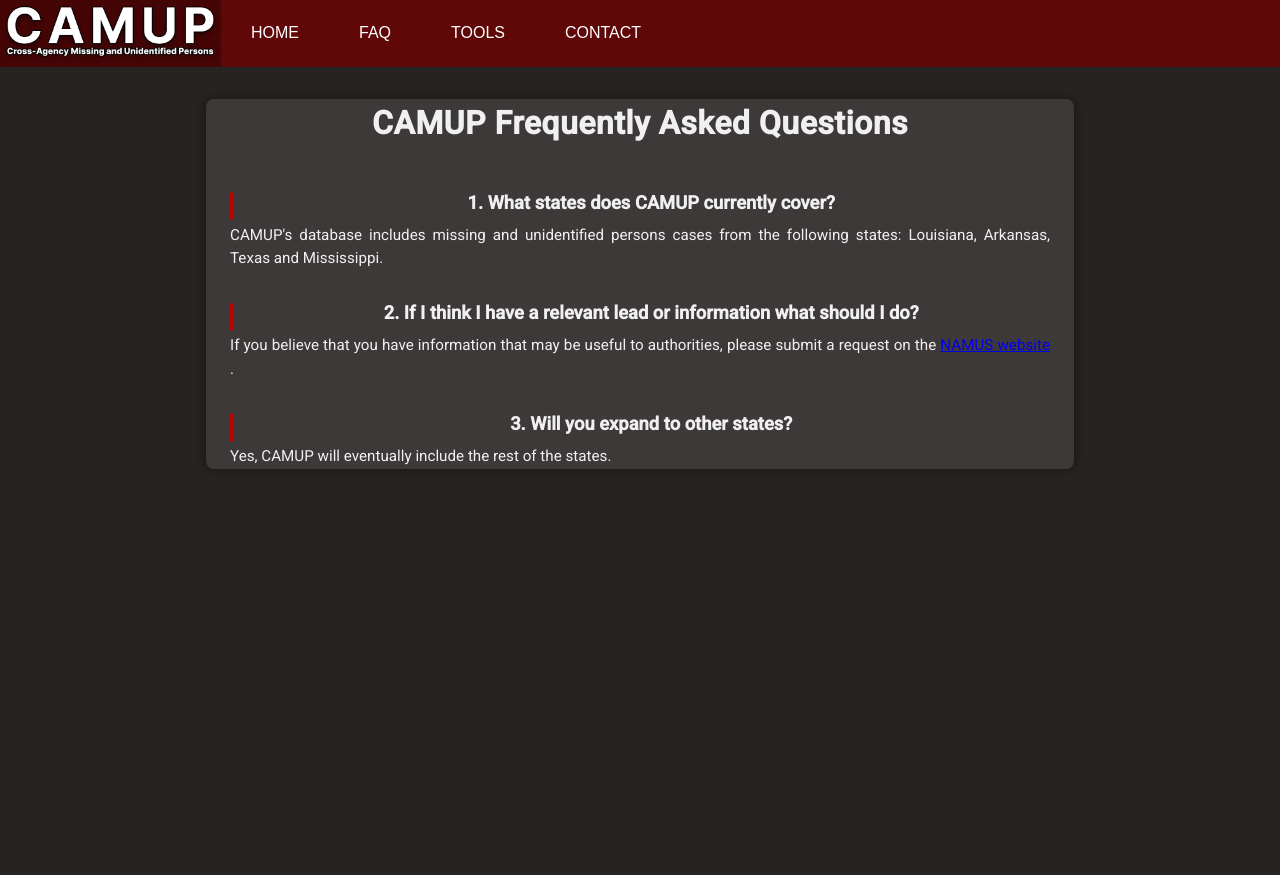
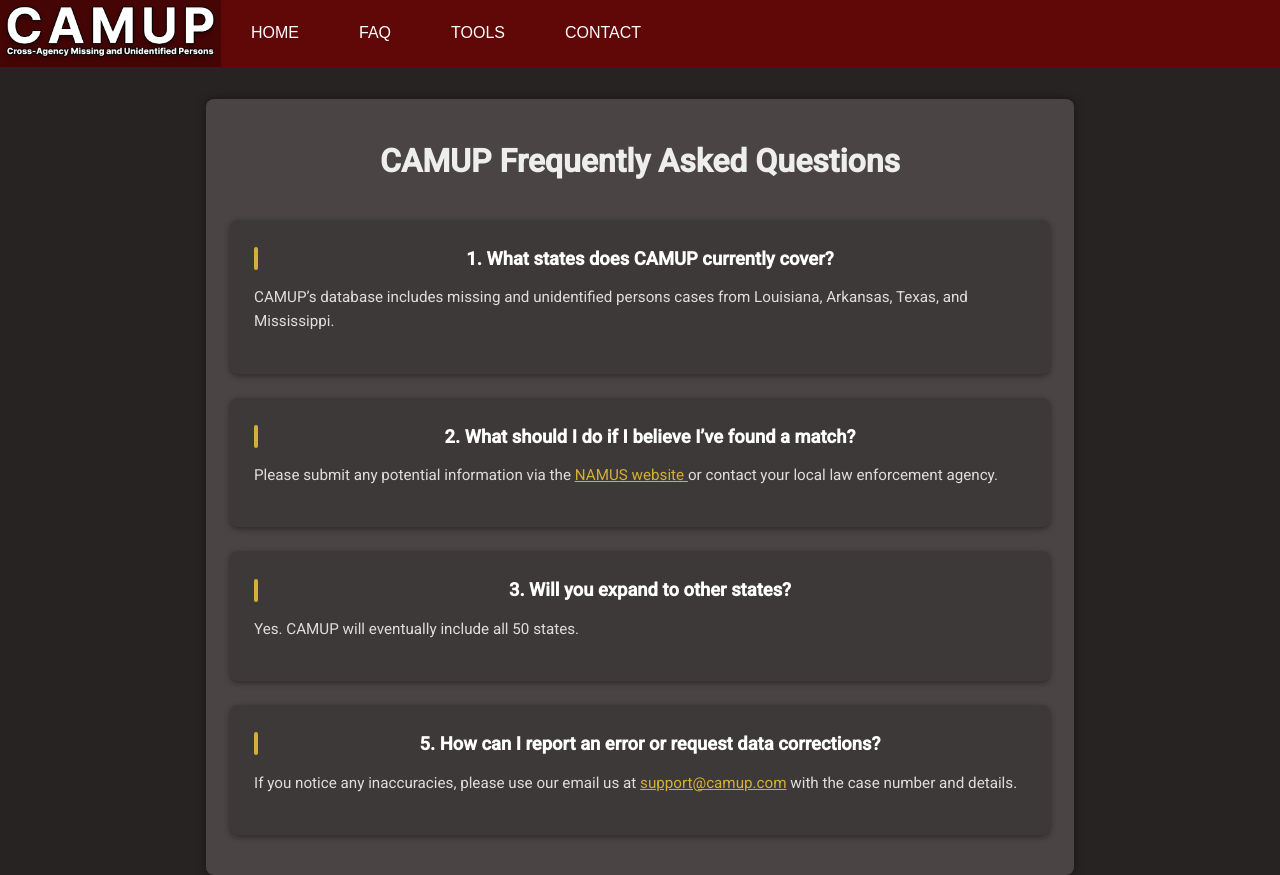
Before and after one commit to AlexanderMoline/Capstone490, an Angular app: page /faq in a window 1280 px wide. Before the commit the page ends 800 px from the top, so only its background shows below. Built offline with nearby package versions, Linux system fonts and the light colour scheme.

Commit message:
Updated UI/UX for FAQ and Contact pages

```diff
--- a/src/app/contact/contact.component.css
+++ b/src/app/contact/contact.component.css
@@ -1,58 +1,102 @@
-/* ----------  Contact page ---------- */
+:root {
+  --bg-dark: #282323;
+  --card-bg: #555; /* consistent card bg */
+  --container-bg: #4b4444; /* wrapper bg */
+  --text-light: #eee;
+  --text-muted: #ccc;
+  --accent-gold: #d4af37; /* section accent */
+  --shadow: rgba(0, 0, 0, 0.4);
+}
 
 .contact-container {
+  background: var(--container-bg);
+  border-radius: 8px;
   max-width: 960px;
-  margin: 2.5rem auto 4rem;
-  padding: 0 1.5rem;
-  color: #f0f0f0;
+  margin: 2.5rem auto;
+  padding: 2rem 1.5rem;
+  box-shadow: 0 2px 8px var(--shadow);
+  color: var(--text-light);
+  text-align: center;
 }
 
 .contact-container h1 {
-  text-align: center;
+  font-family: "Inknut Antiqua", serif;
   font-size: 2rem;
   margin-bottom: 2rem;
 }
 
-.contact-table {
-  width: 100%;
-  border-collapse: collapse;
-  font-size: 0.95rem;
+/* Grid of cards */
+.contact-card-group {
+  display: grid;
+  grid-template-columns: repeat(auto-fill, minmax(260px, 1fr));
+  gap: 1.5rem;
 }
 
-.contact-table th,
-.contact-table td {
-  padding: 0.75rem 0.9rem;
+/* Individual card */
+.contact-card {
+  background: var(--bg-dark);
+  border-radius: 8px;
+  padding: 1.5rem;
+  display: flex;
+  flex-direction: column;
+  justify-content: space-between;
+  transition: border-color 0.2s ease;
+  border: 2px solid transparent;
+}
+
+/* Hover: subtle gold border */
+.contact-card:hover {
+  border-color: var(--accent-gold);
+}
+
+/* Name styling with underline accent */
+.contact-name {
+  font-family: "Inknut Antiqua", serif;
+  font-size: 1.3rem;
+  margin-bottom: 1rem;
+  position: relative;
+}
+.contact-name::after {
+  content: "";
+  display: block;
+  width: 60px;
+  height: 3px;
+  background: var(--accent-gold);
+  margin: 0.5rem auto 0;
+}
+
+/* Details */
+.contact-details p {
+  margin: 0.5rem 0;
+  color: #ddd;
+  line-height: 1.5;
   text-align: left;
 }
-
-.contact-table thead th {
-  background: #600707;
-  font-weight: 600;
+.contact-details strong {
+  color: var(--text-light);
+}
+.contact-details a {
+  color: var(--accent-gold);
+  text-decoration: none;
+}
+.contact-details a:hover {
+  text-decoration: underline;
 }
 
-.contact-table tbody tr:nth-child(even) {
-  background: #2e2b2b;
-}
-.contact-table tbody tr:nth-child(odd) {
-  background: #242222;
+/* Responsive: single column on small screens */
+@media (max-width: 600px) {
+  .contact-card-group {
+    grid-template-columns: 1fr;
+  }
 }
 
-.contact-table tbody tr:hover {
-  background: #600707;
+.contact-container {
+  /* Direct override of the container background */
+  background: #4b4444;
 }
 
-.contact-table a {
-  color: #d1e7ff;
-  text-decoration: underline;
+.contact-card {
+  background: var(--bg-dark);
+  outline: solid;
+  outline-color: #d4af37;
 }
-.contact-table a:hover {
-  color: #ffffff;
-}
-
-/* Optional slight rounding on large screens */
-@media (min-width: 992px) {
-  .contact-table {
-    border-radius: 6px;
-    overflow: hidden;
-  }
-}
--- a/src/app/contact/contact.component.html
+++ b/src/app/contact/contact.component.html
@@ -1,51 +1,73 @@
-<div class="contact-container">
-  <h1>Contacts</h1>
+<!-- contact.component.html -->
+<section class="contact-container">
+  <h1>Meet The Team</h1>
 
-  <table class="contact-table">
-    <thead>
-      <tr>
-        <th>Name</th>
-        <th>Email</th>
-        <th>Major</th>
-        <th>Responsibilities</th>
-      </tr>
-    </thead>
+  <div class="contact-card-group">
+    <div class="contact-card">
+      <h2 class="contact-name">Abby Bourgeoius</h2>
+      <div class="contact-details">
+        <p>
+          <strong>Email:</strong><br /><a href="mailto:C00447695@louisiana.edu"
+            >C00447695&#64;louisiana.edu</a
+          >
+        </p>
+        <p><strong>Major:</strong><br />Computer Science: Cybersecurity</p>
+        <p><strong>Contributions:</strong><br />Backend and Support</p>
+      </div>
+    </div>
 
-    <tbody>
-      <tr>
-        <td>Abby Bourgeoius</td>
-        <td>C00447695&#64;louisiana.edu</td>
-        <td>Computer Science: Cybersecurity</td>
-        <td>Backend and Support</td>
-      </tr>
+    <div class="contact-card">
+      <h2 class="contact-name">Alexander Moline</h2>
+      <div class="contact-details">
+        <p>
+          <strong>Email:</strong><br /><a href="mailto:C00499767@louisiana.com"
+            >C00499767&#64;louisiana.com</a
+          >
+        </p>
+        <p><strong>Major:</strong><br />Computer Science: Cloud Computing</p>
+        <p><strong>Contributions:</strong><br />Backend and Support</p>
+      </div>
+    </div>
 
-      <tr>
-        <td>Alexander Moline</td>
-        <td>C00499767&#64;louisiana.com</td>
-        <td>Computer Science: Cloud Computing</td>
-        <td>Backend and Support</td>
-      </tr>
+    <div class="contact-card">
+      <h2 class="contact-name">Jane Guilbeau</h2>
+      <div class="contact-details">
+        <p>
+          <strong>Email:</strong><br /><a href="mailto:C00469611@louisiana.edu"
+            >C00469611&#64;louisiana.edu</a
+          >
+        </p>
+        <p>
+          <strong>Major:</strong><br />Computer Science: Scientific Computing
+        </p>
+        <p><strong>Contributions:</strong><br />Frontend and Support</p>
+      </div>
+    </div>
 
-      <tr>
-        <td>Jane Guilbeau</td>
-        <td>C00469611&#64;louisiana.edu</td>
-        <td>Computer Science: Scientific Computing</td>
-        <td>Frontend and Support</td>
-      </tr>
+    <div class="contact-card">
+      <h2 class="contact-name">Maloni Castille</h2>
+      <div class="contact-details">
+        <p>
+          <strong>Email:</strong><br /><a href="mailto:C00509294@louisiana.edu"
+            >C00509294&#64;louisiana.edu</a
+          >
+        </p>
+        <p><strong>Major:</strong><br />Informatics: Business</p>
+        <p><strong>Contributions:</strong><br />Business Aspects</p>
+      </div>
+    </div>
 
-      <tr>
-        <td>Maloni Castille</td>
-        <td>C00509294&#64;louisiana.edu</td>
-        <td>Informatics: Business</td>
-        <td>Business Aspects</td>
-      </tr>
-
-      <tr>
-        <td>Logan Meaux</td>
-        <td>C00438197&#64;louisiana.edu</td>
-        <td>Informatics: Cybersecurity</td>
-        <td>Team Lead</td>
-      </tr>
-    </tbody>
-  </table>
-</div>
+    <div class="contact-card">
+      <h2 class="contact-name">Logan Meaux</h2>
+      <div class="contact-details">
+        <p>
+          <strong>Email:</strong><br /><a href="mailto:C00438197@louisiana.edu"
+            >C00438197&#64;louisiana.edu</a
+          >
+        </p>
+        <p><strong>Major:</strong><br />Informatics: Cybersecurity</p>
+        <p><strong>Contributions:</strong><br />Team Lead</p>
+      </div>
+    </div>
+  </div>
+</section>
--- a/src/app/faq/faq.component.css
+++ b/src/app/faq/faq.component.css
@@ -1,55 +1,86 @@
-/* ----------  FAQ page tweaks  ---------- */
-
-/* overall wrapper */
-.faq-container {
-  max-width: 820px; /* keeps lines readable on big screens   */
-  margin: 2rem auto 4rem; /* centers the block & adds top/bottom   */
-  padding: 0 1.5rem; /* side-padding for mobile               */
-  color: #f0f0f0; /* softer-white text                     */
-  line-height: 1.55;
+:root {
+  /* ensure these already defined in global styles; repeated here if needed */
+  --card-bg: #3f3939;
+  --header-underline: #d4af37;
+  --shadow: rgba(0, 0, 0, 0.4);
+  --text-light: #eee;
+  --text-muted: #ccc;
 }
 
-/* main heading */
+.faq-container {
+  max-width: 820px;
+  margin: 2rem auto 4rem;
+  padding: 1rem 1.5rem;
+  background: #4b4444;
+  border-radius: 8px;
+  box-shadow: 0 0 10px var(--shadow);
+  color: var(--text-light);
+  line-height: 1.6;
+}
+
 .faq-container h1 {
   text-align: center;
-  margin-bottom: 2.5rem;
+  margin-bottom: 2rem;
   font-size: 2rem;
-  letter-spacing: 0.5px;
 }
 
-/* question headings */
-.faq-container h2 {
+.faq-card {
+  background: var(--bg-dark);
+  border-radius: 8px;
+  padding: 1.5rem;
+  margin-bottom: 1.5rem;
+  box-shadow: 0 2px 6px var(--shadow);
+  transition:
+    transform 0.2s ease,
+    box-shadow 0.2s ease;
+}
+
+.faq-card:hover {
+  transform: translateY(-2px);
+  box-shadow: 0 4px 12px var(--shadow);
+}
+
+.faq-card h2 {
+  position: relative;
   font-size: 1.15rem;
   font-weight: 600;
-  margin: 1.8rem 0 0.4rem;
-  position: relative;
-  padding-left: 1.4rem;
+  margin: 0 0 0.75rem;
+  padding-left: 1.25rem;
+  color: #fff;
 }
 
-/* decorative left border for questions */
-.faq-container h2::before {
+.faq-card h2::before {
   content: "";
   position: absolute;
   left: 0;
   top: 0.2rem;
   width: 4px;
-  height: 100%;
-  background: #b80303; /* same red as navbar */
+  height: calc(100% - 0.4rem);
+  background: var(--header-underline);
   border-radius: 2px;
 }
 
-/* answers */
-.faq-container p {
-  margin: 0 0 1.2rem 0;
+.faq-card p {
+  margin: 0 0 1rem;
   font-size: 0.95rem;
-  text-align: justify; /* nice even edges on wider screens */
+  color: #ddd;
+  text-align: left;
 }
 
-/* optional: subtle card background on very large screens */
-@media (min-width: 992px) {
+.faq-card a {
+  color: var(--header-underline);
+  text-decoration: underline;
+}
+
+.faq-card a:hover {
+  text-decoration: none;
+}
+
+@media (max-width: 600px) {
   .faq-container {
-    background: #3e3939;
-    border-radius: 8px;
-    box-shadow: 0 0 10px rgba(0, 0, 0, 0.45);
+    padding: 1rem;
+  }
+  .faq-card {
+    padding: 1rem;
   }
 }
--- a/src/app/faq/faq.component.html
+++ b/src/app/faq/faq.component.html
@@ -1,25 +1,41 @@
-<div class="faq-container">
-  <h1>CAMUP Frequently Asked Questions</h1>
+<!-- faq.component.html -->
+<div class="faq-container" role="region" aria-labelledby="faq-heading">
+  <h1 id="faq-heading">CAMUP Frequently Asked Questions</h1>
 
+  <section class="faq-card">
     <h2>1. What states does CAMUP currently cover?</h2>
     <p>
-    CAMUP's database includes missing and unidentified persons cases from the
-    following states: Louisiana, Arkansas, Texas and Mississippi.
+      CAMUP’s database includes missing and unidentified persons cases from
+      Louisiana, Arkansas, Texas, and Mississippi.
     </p>
+  </section>
 
-  <h2>2. If I think I have a relevant lead or information what should I do?</h2>
+  <section class="faq-card">
+    <h2>2. What should I do if I believe I’ve found a match?</h2>
     <p>
-    If you believe that you have information that may be useful to authorities,
-    please submit a request on the
+      Please submit any potential information via the
       <a
         href="https://namus.nij.ojp.gov/contact"
         target="_blank"
         rel="noopener noreferrer"
       >
-      NAMUS website </a
-    >.
+        NAMUS website
+      </a>
+      or contact your local law enforcement agency.
     </p>
+  </section>
 
+  <section class="faq-card">
     <h2>3. Will you expand to other states?</h2>
-  <p>Yes, CAMUP will eventually include the rest of the states.</p>
+    <p>Yes. CAMUP will eventually include all 50 states.</p>
+  </section>
+
+  <section class="faq-card">
+    <h2>5. How can I report an error or request data corrections?</h2>
+    <p>
+      If you notice any inaccuracies, please use our email us at
+      <a href="mailto:support&#64;camup.com">support&#64;camup.com</a>
+      with the case number and details.
+    </p>
+  </section>
 </div>
```
Lines whose indentation alone changed are shown as unchanged.
